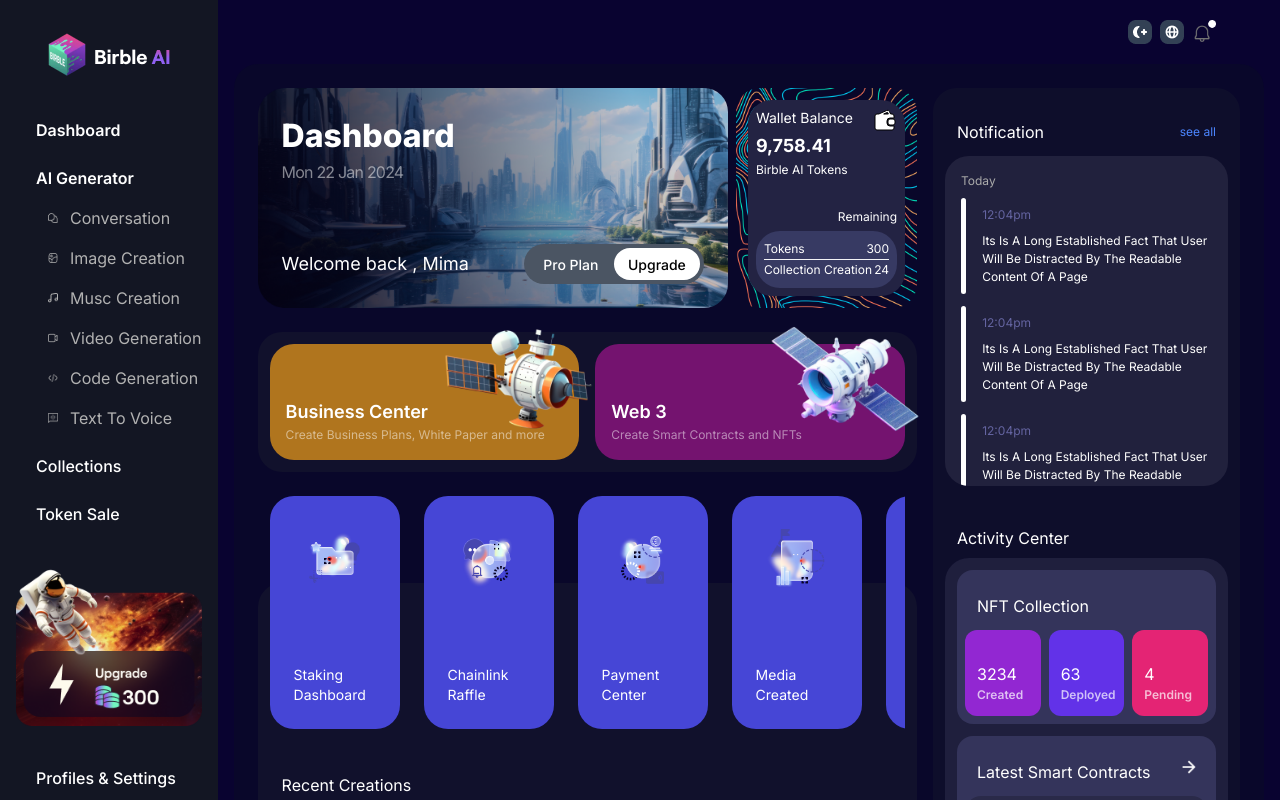
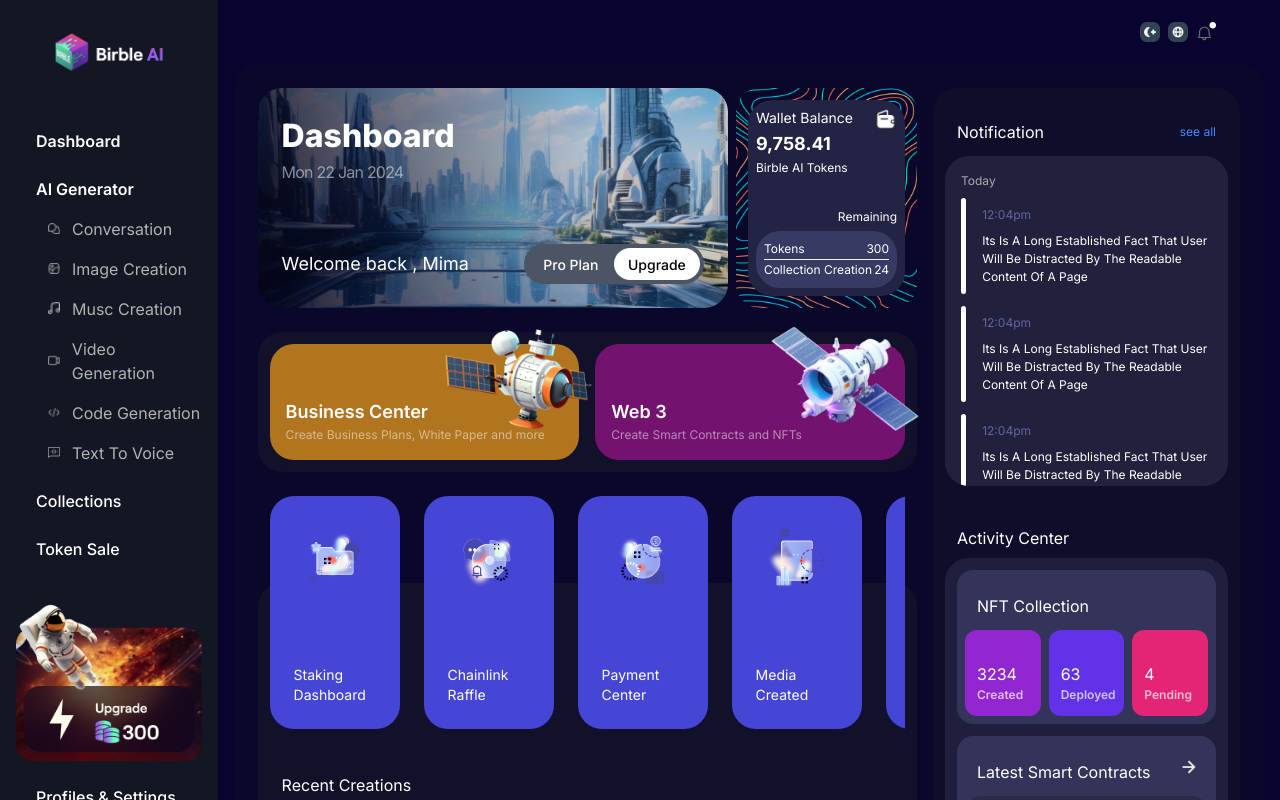
Before and after one commit to stanleynzegwu/birble-ai, a Next.js app: page / in a window 1280 px wide. Shown: the top 800 px of the page. Built offline with nearby package versions, Linux system fonts and the light colour scheme.

Commit message:
changed img tags to use nextjs image component

```diff
--- a/app/container/LeftSidebar.jsx
+++ b/app/container/LeftSidebar.jsx
@@ -1,11 +1,21 @@
+import Image from "next/image";
+import astronaut from "../../public/astronaut.png";
+
 const LeftSidebar = () => {
   return (
     <div className="fixed top-0 left-0 h-full w-[17%] bg-[#131623] overflow-y-auto z-[500] p-4 py-8">
       <div className="flex justify-center">
-        <img src="/assets/icons/birbleAILogo.png" alt="birble_logo" className="" />
+        {/* <img src="/assets/icons/birbleAILogo.png" alt="birble_logo" className="" /> */}
+        <Image
+          src={"/assets/icons/birbleAILogo.png"}
+          alt="birble_logo"
+          width={110}
+          height={100}
+          className="h-auto"
+        />
       </div>
 
-      <div className="flex flex-col gap-6 mt-10">
+      <div className="flex flex-col gap-6 mt-14">
         <span className="pl-5 font-semibold">Dashboard</span>
 
         <div className="space-y-4">
@@ -20,7 +30,13 @@ const LeftSidebar = () => {
               { iconPath: "/assets/icons/TextVoiceIcon.png", name: "text to voice" },
             ].map(({ iconPath, name }, index) => (
               <div className="flex gap-3 items-center pl-8" key={index}>
-                <img src={iconPath} alt="icon" className="w-[10px] h-[10px]" />
+                <Image
+                  src={iconPath}
+                  alt={`${name} icon`}
+                  width={12}
+                  height={12}
+                  style={{ maxWidth: "100%", height: "auto" }}
+                />
                 <p className="capitalize text-[#B2B2B2]">{name}</p>
               </div>
             ))}
@@ -29,13 +45,29 @@ const LeftSidebar = () => {
 
         <span className="pl-5 font-medium">Collections</span>
         <span className="pl-5 font-medium">Token Sale</span>
-        <img src="/astronaut.png" alt="astronaut" className="my-4" />
+        {/* <img src="/astronaut.png" alt="astronaut" className="my-4" /> */}
+        <Image
+          src={astronaut}
+          alt="astronaut"
+          placeholder="blur"
+          width={500}
+          height={300}
+          style={{ maxWidth: "100%", height: "auto", marginTop: "16px" }}
+        />
         <span className="pl-5 font-medium">Profiles & Settings</span>
         <span className="pl-5 font-medium">FAQ & Help</span>
         <span className="pl-5 font-medium">Logout</span>
 
         <div className="flex gap-3 items-center mt-4">
-          <img src="/person.png" alt="person" className="rounded-2xl w-[65px] h-[65px]" />
+          {/* <img src="/person.png" alt="person" className="rounded-2xl w-[65px] h-[65px]" /> */}
+          <Image
+            src="/person.png"
+            alt="person"
+            width={70}
+            height={70}
+            style={{ maxWidth: "100%", height: "auto" }}
+            className="rounded-2xl"
+          />
           <div className="flex flex-col">
             <span className="font-semibold ">Mima Smith</span>
             <span className="text-[14px] text-[#B2B2B2]">Designer</span>
--- a/app/container/Maincontent.jsx
+++ b/app/container/Maincontent.jsx
@@ -7,6 +7,9 @@ import { ScrollReel } from "@/src/components/ScrollReel";
 import SearchBar from "@/src/components/SearchBar";
 import { WALLET_DETAILS, plans } from "@/src/constants";
 import { useState } from "react";
+import Image from "next/image";
+import bgImage from "../../public/mainContentBg.png";
+import walletBgImage from "../../public//lazer.png";
 
 const MainContent = () => {
   const [selectedPlan, setSelectedPlan] = useState("upgrade");
@@ -14,13 +17,23 @@ const MainContent = () => {
   return (
     <div className="main-container w-[68.75%] pr-4">
       {/* TOP */}
-      <div className="rounded-3xl flex gap-2 h-[220px] w-full">
+      <div className="rounded-3xl flex gap-2 h-[220px] w-full z-10">
         <div
-          className="rounded-3xl p-6 flex flex-col justify-between w-[72.2%] bg-cover"
-          style={{
-            backgroundImage: 'url("/mainContentBg.png")',
-          }}
+          className="relative rounded-3xl p-6 flex flex-col justify-between w-[72.2%]"
+          // style={{
+          //   backgroundImage: 'url("/mainContentBg.png")',
+          // }}
         >
+          <div className="absolute -z-10 top-0 left-0 w-full h-full rounded-3xl">
+            <Image
+              src={bgImage}
+              alt={"backgound image"}
+              placeholder="blur"
+              width={1000}
+              height={1000}
+              className="w-full h-full bg-cover object-cover rounded-3xl"
+            />
+          </div>
           <div className="flex flex-col justify-between">
             <div className="flex flex-col">
               <span className="capitalize font-extrabold text-[32px]">dashboard</span>{" "}
@@ -47,19 +60,31 @@ const MainContent = () => {
 
         {/* WALLET */}
         <div
-          className="w-[27.8%] h-full rounded-3xl p-3 bg-cover"
-          style={{
-            backgroundImage: 'url("/lazer.png")',
-          }}
+          className="relative w-[27.8%] h-full rounded-3xl p-3"
+          // style={{
+          //   backgroundImage: 'url("/lazer.png")',
+          // }}
         >
+          <div className="absolute -z-10 top-0 left-0 w-full h-full rounded-3xl ">
+            <Image
+              src={walletBgImage}
+              alt={"backgound image"}
+              placeholder="blur"
+              width={1000}
+              height={1000}
+              className="w-full h-full bg-cover object-cover rounded-3xl"
+            />
+          </div>
           <div className="bg-[#232343] p-2 h-full w-full rounded-3xl  flex flex-col justify-between">
             <div className="text-sm capitalize">
               <div className="flex justify-between">
                 <span>wallet balance</span>
-                <img
-                  src="/assets/icons/wallet.svg"
-                  alt="wallet icon"
-                  className="w-[24px] h-[24px]"
+                <Image
+                  src={"/assets/icons/empty-wallet.png"}
+                  alt={"walet icon"}
+                  width={22}
+                  height={22}
+                  className="bg-cover object-cover"
                 />
               </div>
 
--- a/app/page.js
+++ b/app/page.js
@@ -1,6 +1,7 @@
 import LeftSidebar from "./container/LeftSidebar";
 import MainContent from "./container/Maincontent";
 import RightSidebar from "./container/RightSidebar";
+import Image from 'next/image'
 
 export default function Home() {
   return (
@@ -10,10 +11,18 @@ export default function Home() {
         <nav className="fixed h-16 z-50 bg-[#090330] w-[83%]">
             <div className="w-full h-full flex items-center justify-end pr-16">
               <div className="flex gap-2 items-center">
-                <img src="/assets/icons/navIcon1.png" alt="" className="w-[24px] h-[24px]"/>
-                <img src="/assets/icons/navIcon2.png" alt="" className="w-[24px] h-[24px]"/>
-                <img src="/assets/icons/upbar.png" alt="" className="w-[24px] h-[24px]"/>
+                {["/assets/icons/navIcon1.png","/assets/icons/navIcon2.png","/assets/icons/upbar.png"].map((iconPath,index) => (
+                 <Image
+                  src={iconPath}
+                  key={index}
+                  alt={`icon`}
+                  width={20}
+                  height={20}
+                  style={{ maxWidth: "100%", height: "auto" }}
+                />
+                ))}
               </div>
+
             </div>
         </nav>
         <div className="px-4 mt-16">
--- a/next.config.mjs
+++ b/next.config.mjs
@@ -1,4 +1,8 @@
 /** @type {import('next').NextConfig} */
-const nextConfig = {};
+const nextConfig = {
+    images: {
+        formats: ['image/avif','image/webp']
+    }
+};
 
 export default nextConfig;
--- a/src/components/ImagesDisplay.jsx
+++ b/src/components/ImagesDisplay.jsx
@@ -1,16 +1,24 @@
+import Image from "next/image";
+
 const ImagesDisplay = () => {
   return (
-    <div
-      className="w-full grid grid-cols-1 sm:grid-cols-2 md:grid-cols-3 gap-4"
-      // style={{ display: "grid", gridAutoRows: "auto", alignContent: "start" }}
-    >
+    <div className="w-full grid grid-cols-1 sm:grid-cols-2 md:grid-cols-3 gap-4">
       {[...Array(10).keys()].map((num, index) => (
-        <img
+        // <img
+        //   src={`/figma/fig${num + 1}.png`}
+        //   alt="aiImage"
+        //   key={index}
+        //   className="w-full h-auto"
+        //   style={{ width: "100%", height: "auto" }}
+        // />
+
+        <Image
+          key={index}
           src={`/figma/fig${num + 1}.png`}
-          alt="aiImage"
-          key={index}
-          className="w-full h-auto"
-          style={{ width: "100%", height: "auto" }}
+          alt="AI Image"
+          width={500}
+          height={500}
+          style={{ maxWidth: "100%", height: "auto" }}
         />
       ))}
     </div>
--- a/src/components/MainFeatures.jsx
+++ b/src/components/MainFeatures.jsx
@@ -1,15 +1,32 @@
 import { mainfeatures } from "../constants";
+import Image from "next/image";
 
 const MainFeatures = () => {
   return (
     <div className="w-full h-[140px] p-3 flex gap-4 rounded-3xl bg-[#11112C]">
-        {mainfeatures.map(({title,description,bgColor,imagePath},index) => (
-            <div className={`relative w-full rounded-3xl p-4`} key={index} style={{backgroundColor: bgColor}}>
+      {mainfeatures.map(({ title, description, bgColor, imagePath }, index) => (
+        <div
+          className={`relative w-full rounded-3xl p-4`}
+          key={index}
+          style={{ backgroundColor: bgColor }}
+        >
           <div className="w-full h-full flex flex-col justify-end">
             <h3 className="font-semibold text-lg capitalize">{title}</h3>
             <p className="text-[rgb(255,255,255,0.5)] text-[12px]">{description}</p>
           </div>
-              <img src={imagePath} alt="solar" className="absolute top-[-22px] right-[-15px] w-[150px] h-auto"/>
+          {/* <img
+            src={imagePath}
+            alt="solar"
+            className="absolute top-[-22px] right-[-15px] w-[150px] h-auto"
+          /> */}
+          <Image
+            key={index}
+            src={imagePath}
+            alt="solar"
+            width={100}
+            height={100}
+            className="absolute top-[-22px] right-[-15px] w-[150px] h-auto"
+          />
         </div>
       ))}
     </div>
--- a/src/components/ScrollReel.jsx
+++ b/src/components/ScrollReel.jsx
@@ -13,7 +13,13 @@ export function ScrollReel() {
             key={index}
             className="p-6 shrink-0 w-[130px] h-[233px] rounded-3xl bg-[#4646D6] flex flex-col justify-between items-center"
           >
-            <img src={icon} alt="icon" className="h-auto w-30" />
+            <Image
+              src={icon}
+              alt="icon"
+              width={100}
+              height={100}
+              style={{ maxWidth: "100%", height: "auto" }}
+            />
             <span className="text-sm capitalize text-wrap">{name}</span>
           </div>
         ))}
```
Also changed, not shown: public/assets/icons/empty-wallet.png (added). Lines whose indentation alone changed are shown as unchanged.
